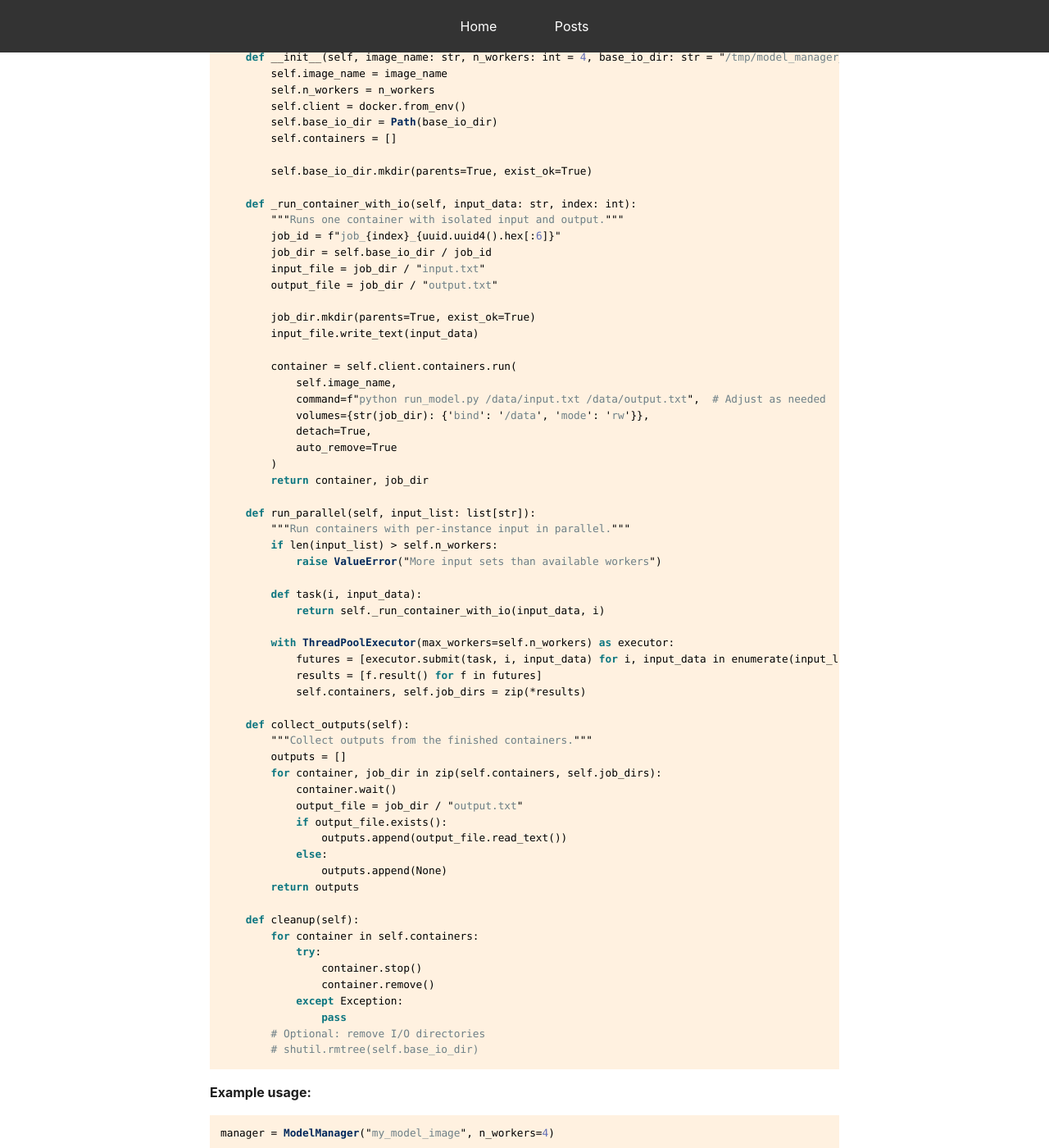
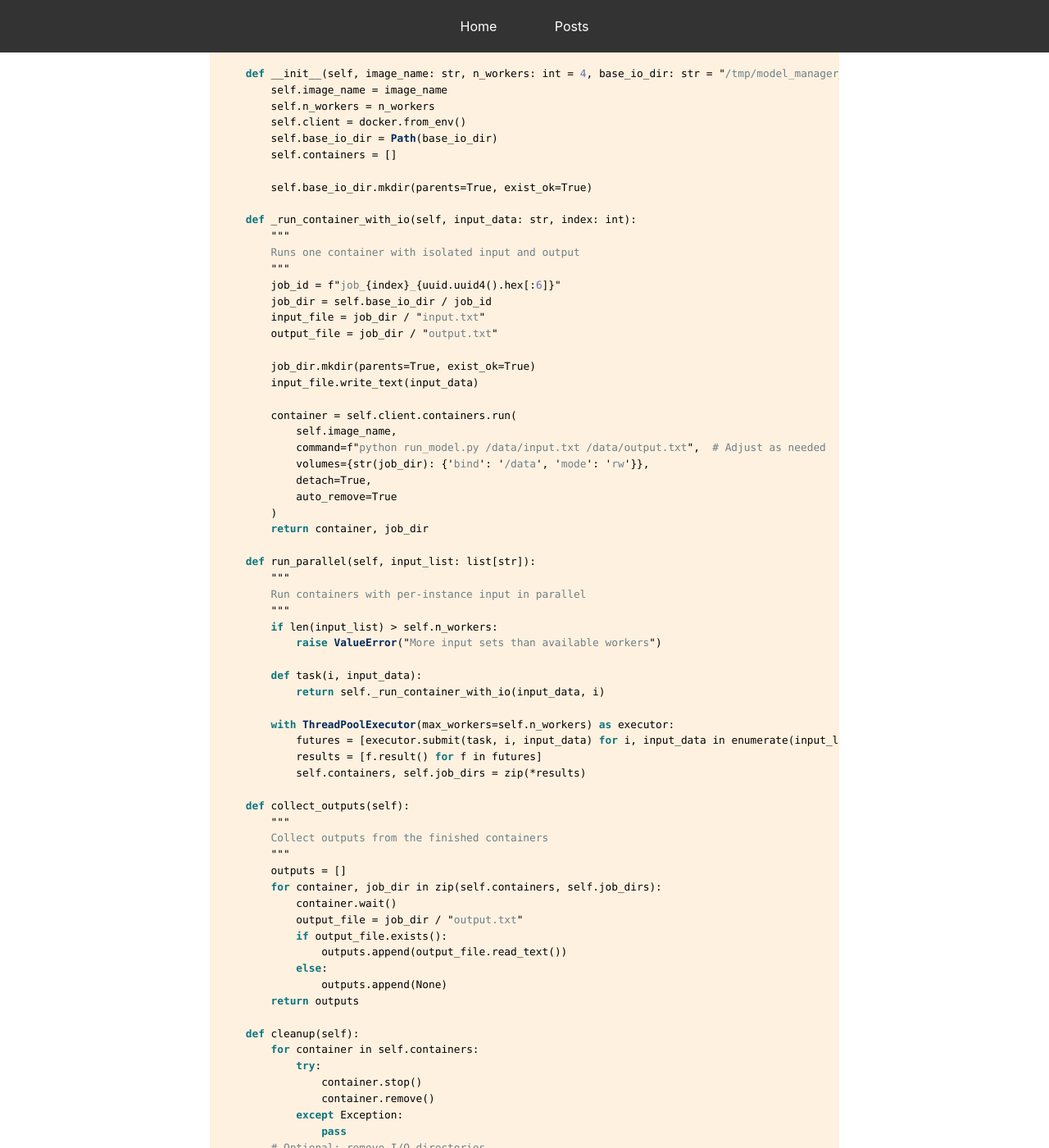
Before and after one commit to mark-hobbs/mark-hobbs.github.io, a Jekyll site: the page built from _posts/2025-05-09-embarrassingly-parallel.md, in a window 1280 px wide and 1400 px high, scrolled down 392 px. Shown: the whole window at 82% size. Built offline with Jekyll 4.4.1, drawn with Linux system fonts in a browser that asks for light colours.

Commit message:
General updates

```diff
--- a/_posts/2025-05-09-embarrassingly-parallel.md
+++ b/_posts/2025-05-09-embarrassingly-parallel.md
@@ -13,6 +13,7 @@ from pathlib import Path
 from concurrent.futures import ThreadPoolExecutor
 
 class ModelManager:
+
     def __init__(self, image_name: str, n_workers: int = 4, base_io_dir: str = "/tmp/model_manager_io"):
         self.image_name = image_name
         self.n_workers = n_workers
@@ -23,7 +24,9 @@ class ModelManager:
         self.base_io_dir.mkdir(parents=True, exist_ok=True)
 
     def _run_container_with_io(self, input_data: str, index: int):
-        """Runs one container with isolated input and output."""
+        """
+        Runs one container with isolated input and output
+        """
         job_id = f"job_{index}_{uuid.uuid4().hex[:6]}"
         job_dir = self.base_io_dir / job_id
         input_file = job_dir / "input.txt"
@@ -42,7 +45,9 @@ class ModelManager:
         return container, job_dir
 
     def run_parallel(self, input_list: list[str]):
-        """Run containers with per-instance input in parallel."""
+        """
+        Run containers with per-instance input in parallel
+        """
         if len(input_list) > self.n_workers:
             raise ValueError("More input sets than available workers")
 
@@ -55,7 +60,9 @@ class ModelManager:
             self.containers, self.job_dirs = zip(*results)
 
     def collect_outputs(self):
-        """Collect outputs from the finished containers."""
+        """
+        Collect outputs from the finished containers
+        """
         outputs = []
         for container, job_dir in zip(self.containers, self.job_dirs):
             container.wait()
```
